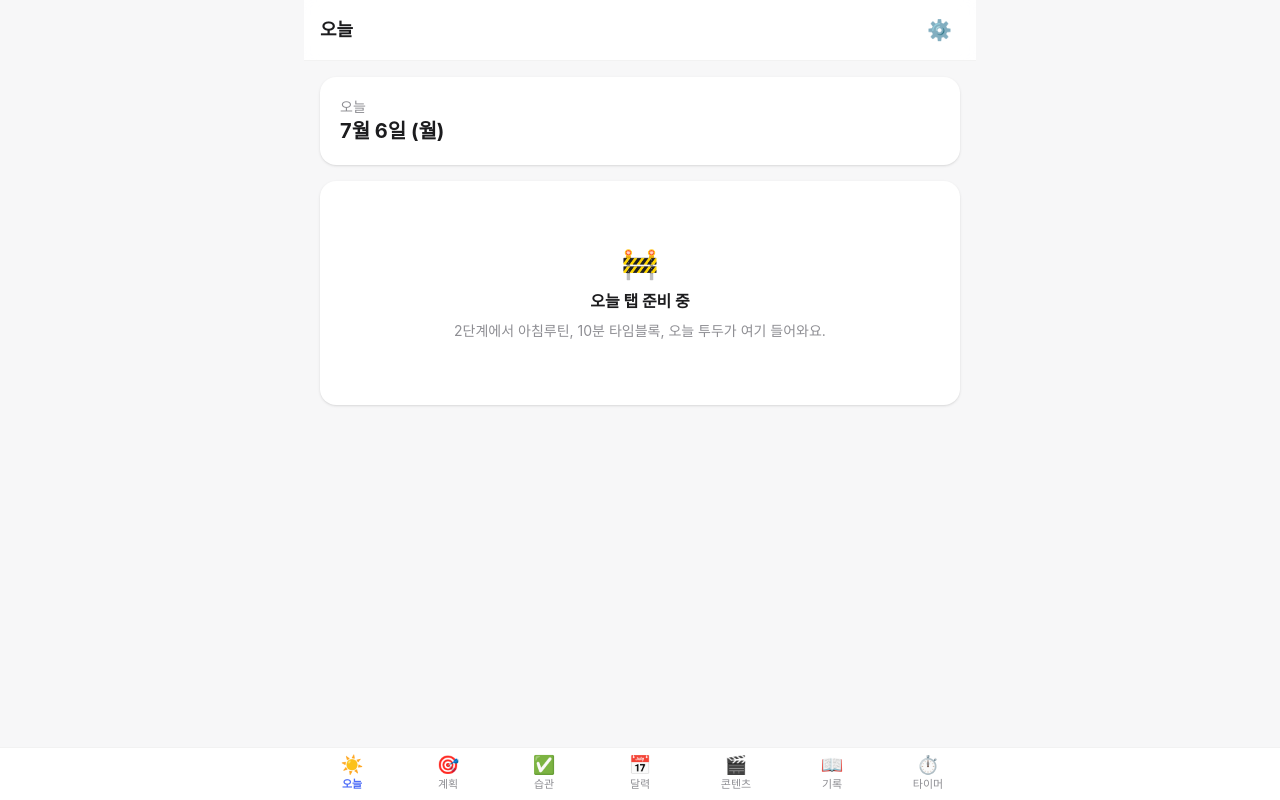
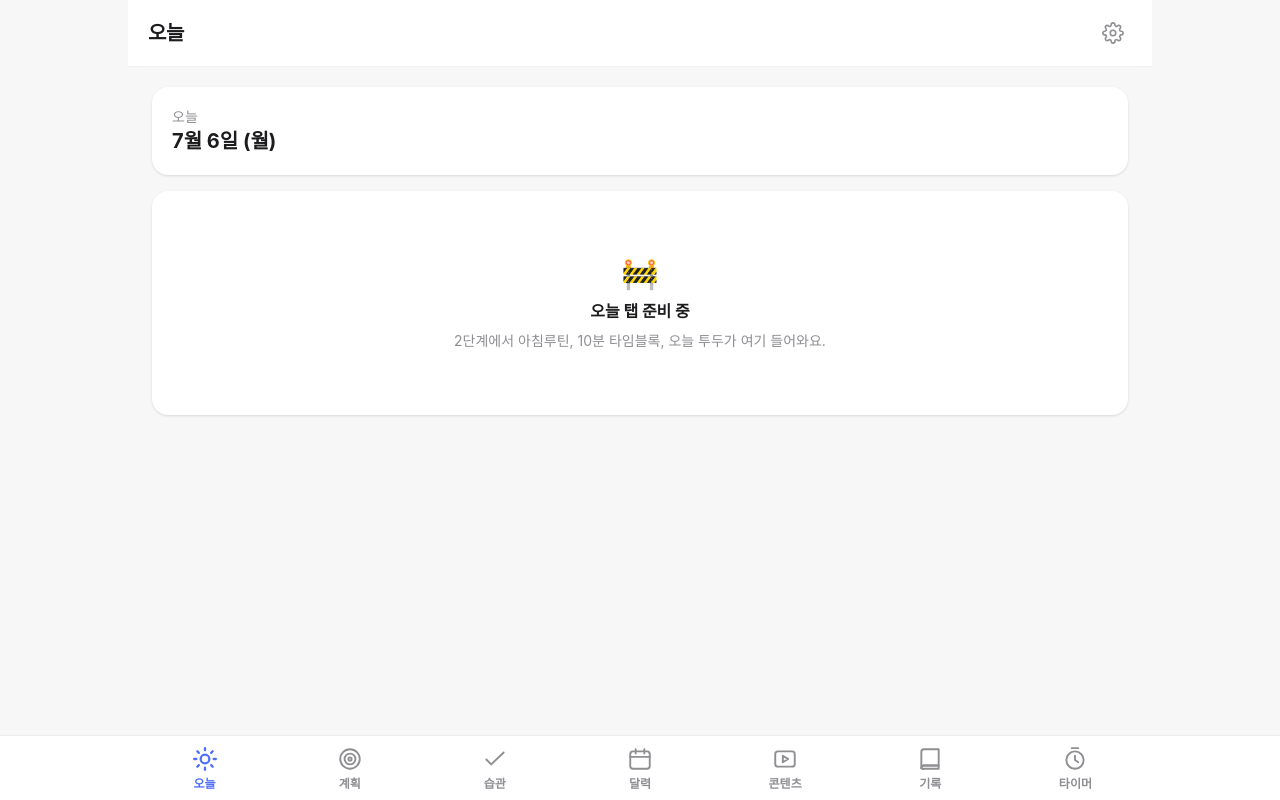
Before and after one commit to jenflox0403-collab/life-system, a React (Vite) app: page / in a window 1280 px wide. Built offline with nearby package versions, Linux system fonts and the light colour scheme; a web font is replaced by a local one.

Commit message:
1단계 수정: 탭바 확대·글자 강조, 넓은 화면 레이아웃, 라인 아이콘 적용

```diff
--- a/src/App.jsx
+++ b/src/App.jsx
@@ -7,16 +7,26 @@ import ContentTab from './components/content/ContentTab.jsx'
 import JournalTab from './components/journal/JournalTab.jsx'
 import TimerTab from './components/timer/TimerTab.jsx'
 import SettingsSheet from './components/ui/SettingsSheet.jsx'
+import {
+  IconToday,
+  IconPlan,
+  IconHabits,
+  IconCalendar,
+  IconContent,
+  IconJournal,
+  IconTimer,
+  IconSettings,
+} from './components/ui/icons.jsx'
 
 // 이 파일은 앱의 뼈대 담당 — 상단 헤더 + 화면 전환 + 하단 탭바
 const TABS = [
-  { id: 'today', label: '오늘', icon: '☀️', screen: TodayTab },
-  { id: 'plan', label: '계획', icon: '🎯', screen: PlanTab },
-  { id: 'habits', label: '습관', icon: '✅', screen: HabitsTab },
-  { id: 'calendar', label: '달력', icon: '📅', screen: CalendarTab },
-  { id: 'content', label: '콘텐츠', icon: '🎬', screen: ContentTab },
-  { id: 'journal', label: '기록', icon: '📖', screen: JournalTab },
-  { id: 'timer', label: '타이머', icon: '⏱️', screen: TimerTab },
+  { id: 'today', label: '오늘', Icon: IconToday, screen: TodayTab },
+  { id: 'plan', label: '계획', Icon: IconPlan, screen: PlanTab },
+  { id: 'habits', label: '습관', Icon: IconHabits, screen: HabitsTab },
+  { id: 'calendar', label: '달력', Icon: IconCalendar, screen: CalendarTab },
+  { id: 'content', label: '콘텐츠', Icon: IconContent, screen: ContentTab },
+  { id: 'journal', label: '기록', Icon: IconJournal, screen: JournalTab },
+  { id: 'timer', label: '타이머', Icon: IconTimer, screen: TimerTab },
 ]
 
 export default function App() {
@@ -27,40 +37,49 @@ export default function App() {
   const Screen = current.screen
 
   return (
-    <div className="mx-auto flex min-h-dvh max-w-2xl flex-col">
-      <header className="sticky top-0 z-10 flex items-center justify-between border-b border-black/5 bg-white/90 px-4 py-3 backdrop-blur">
-        <h1 className="text-lg font-bold">{current.label}</h1>
+    <div className="mx-auto flex min-h-dvh w-full max-w-5xl flex-col">
+      <header className="sticky top-0 z-10 flex items-center justify-between border-b border-black/5 bg-white/90 px-5 py-3.5 backdrop-blur">
+        <h1 className="text-xl font-bold tracking-tight">{current.label}</h1>
         <button
           onClick={() => setIsSettingsOpen(true)}
           aria-label="설정 및 백업"
-          className="rounded-full p-2 text-xl leading-none transition hover:bg-black/5 active:scale-95"
+          className="rounded-full p-2 text-[var(--color-muted)] transition hover:bg-black/5 hover:text-[var(--color-text)] active:scale-95"
         >
-          ⚙️
+          <IconSettings width={22} height={22} />
         </button>
       </header>
 
-      <main className="flex-1 px-4 py-4 pb-24">
+      <main className="flex-1 px-5 py-5 pb-28 sm:px-6">
         <Screen />
       </main>
 
       <nav
         aria-label="주요 탭"
-        className="pb-safe fixed inset-x-0 bottom-0 z-10 border-t border-black/5 bg-white/95 backdrop-blur"
+        className="pb-safe fixed inset-x-0 bottom-0 z-10 border-t border-black/[0.07] bg-white/95 backdrop-blur"
       >
-        <div className="mx-auto flex max-w-2xl">
-          {TABS.map((tab) => (
+        <div className="mx-auto flex max-w-5xl px-1">
+          {TABS.map((tab) => {
+            const isActive = tab.id === activeTab
+            const TabIcon = tab.Icon
+            return (
               <button
                 key={tab.id}
                 onClick={() => setActiveTab(tab.id)}
-              aria-current={tab.id === activeTab ? 'page' : undefined}
-              className={`flex flex-1 flex-col items-center gap-0.5 py-2 text-[11px] transition ${
-                tab.id === activeTab ? 'font-bold text-[var(--color-accent)]' : 'text-[var(--color-muted)]'
+                aria-current={isActive ? 'page' : undefined}
+                className={`group flex flex-1 flex-col items-center gap-1 pt-2.5 pb-2 text-xs font-semibold transition-colors ${
+                  isActive ? 'text-[var(--color-accent)]' : 'text-[var(--color-muted)] hover:text-[var(--color-text)]'
                 }`}
               >
-              <span className="text-lg leading-none">{tab.icon}</span>
-              {tab.label}
+                <TabIcon
+                  width={26}
+                  height={26}
+                  strokeWidth={isActive ? 2.1 : 1.75}
+                  className="transition-transform group-active:scale-90"
+                />
+                <span className={isActive ? 'font-bold' : ''}>{tab.label}</span>
               </button>
-          ))}
+            )
+          })}
         </div>
       </nav>
 
--- a/src/components/ui/SettingsSheet.jsx
+++ b/src/components/ui/SettingsSheet.jsx
@@ -20,7 +20,7 @@ export default function SettingsSheet({ onClose }) {
   return (
     <div className="fixed inset-0 z-20 flex items-end justify-center bg-black/40" onClick={onClose}>
       <div
-        className="pb-safe w-full max-w-2xl rounded-t-3xl bg-white p-6"
+        className="pb-safe w-full max-w-5xl rounded-t-3xl bg-white p-6"
         onClick={(event) => event.stopPropagation()}
       >
         <h2 className="mb-1 text-lg font-bold">설정</h2>
--- /dev/null
+++ b/src/components/ui/icons.jsx
@@ -0,0 +1,94 @@
+// 이 파일은 탭바 아이콘(라인 스타일 SVG) 담당
+// 이모지 대신 얇은 선으로 그린 감각적인 아이콘 모음.
+// currentColor를 쓰기 때문에 글자 색을 따라 자동으로 색이 맞춰져요.
+
+const base = {
+  width: 24,
+  height: 24,
+  viewBox: '0 0 24 24',
+  fill: 'none',
+  stroke: 'currentColor',
+  strokeWidth: 1.75,
+  strokeLinecap: 'round',
+  strokeLinejoin: 'round',
+}
+
+// 오늘 — 해
+export function IconToday(props) {
+  return (
+    <svg {...base} {...props}>
+      <circle cx="12" cy="12" r="4" />
+      <path d="M12 2v2M12 20v2M4.9 4.9l1.4 1.4M17.7 17.7l1.4 1.4M2 12h2M20 12h2M4.9 19.1l1.4-1.4M17.7 6.3l1.4-1.4" />
+    </svg>
+  )
+}
+
+// 계획 — 과녁
+export function IconPlan(props) {
+  return (
+    <svg {...base} {...props}>
+      <circle cx="12" cy="12" r="9" />
+      <circle cx="12" cy="12" r="5" />
+      <circle cx="12" cy="12" r="1.5" />
+    </svg>
+  )
+}
+
+// 습관 — 체크
+export function IconHabits(props) {
+  return (
+    <svg {...base} {...props}>
+      <path d="M4 12.5l4.5 4.5L20 6" />
+    </svg>
+  )
+}
+
+// 달력
+export function IconCalendar(props) {
+  return (
+    <svg {...base} {...props}>
+      <rect x="3" y="5" width="18" height="16" rx="2.5" />
+      <path d="M3 10h18M8 3v4M16 3v4" />
+    </svg>
+  )
+}
+
+// 콘텐츠 — 재생/필름
+export function IconContent(props) {
+  return (
+    <svg {...base} {...props}>
+      <rect x="3" y="5" width="18" height="14" rx="2.5" />
+      <path d="M10 9l5 3-5 3V9z" />
+    </svg>
+  )
+}
+
+// 기록 — 책
+export function IconJournal(props) {
+  return (
+    <svg {...base} {...props}>
+      <path d="M4 5.5A2.5 2.5 0 0 1 6.5 3H20v15H6.5A2.5 2.5 0 0 0 4 20.5V5.5z" />
+      <path d="M4 20.5A2.5 2.5 0 0 1 6.5 18H20v3H6.5A2.5 2.5 0 0 1 4 20.5z" />
+    </svg>
+  )
+}
+
+// 타이머
+export function IconTimer(props) {
+  return (
+    <svg {...base} {...props}>
+      <circle cx="12" cy="13" r="8" />
+      <path d="M12 13V9M12 13l3 2M9 2h6" />
+    </svg>
+  )
+}
+
+// 설정 — 톱니
+export function IconSettings(props) {
+  return (
+    <svg {...base} {...props}>
+      <circle cx="12" cy="12" r="3" />
+      <path d="M19.4 15a1.65 1.65 0 0 0 .33 1.82l.06.06a2 2 0 1 1-2.83 2.83l-.06-.06a1.65 1.65 0 0 0-1.82-.33 1.65 1.65 0 0 0-1 1.51V21a2 2 0 0 1-4 0v-.09A1.65 1.65 0 0 0 9 19.4a1.65 1.65 0 0 0-1.82.33l-.06.06a2 2 0 1 1-2.83-2.83l.06-.06a1.65 1.65 0 0 0 .33-1.82 1.65 1.65 0 0 0-1.51-1H3a2 2 0 0 1 0-4h.09A1.65 1.65 0 0 0 4.6 9a1.65 1.65 0 0 0-.33-1.82l-.06-.06a2 2 0 1 1 2.83-2.83l.06.06a1.65 1.65 0 0 0 1.82.33H9a1.65 1.65 0 0 0 1-1.51V3a2 2 0 0 1 4 0v.09a1.65 1.65 0 0 0 1 1.51 1.65 1.65 0 0 0 1.82-.33l.06-.06a2 2 0 1 1 2.83 2.83l-.06.06a1.65 1.65 0 0 0-.33 1.82V9c.2.61.76 1.05 1.42 1.09H21a2 2 0 0 1 0 4h-.09a1.65 1.65 0 0 0-1.51 1z" />
+    </svg>
+  )
+}
```
Lines whose indentation alone changed are shown as unchanged.
